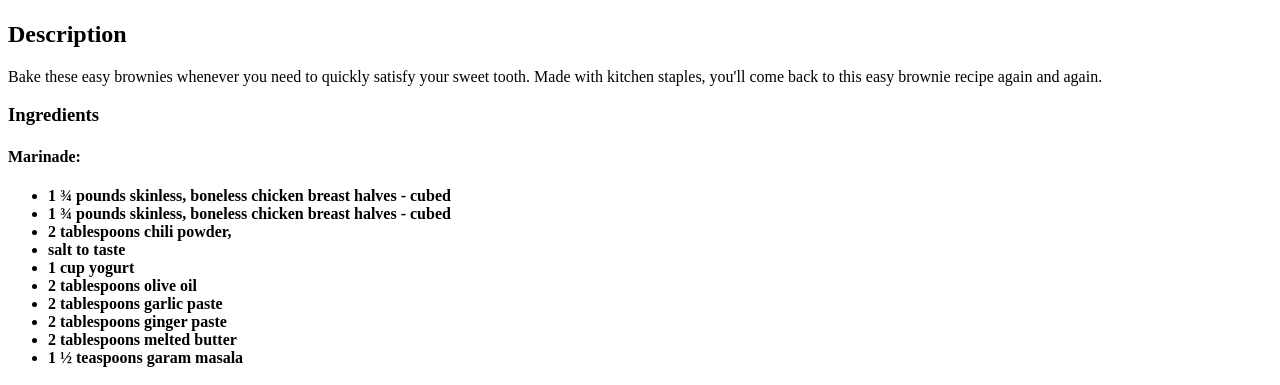
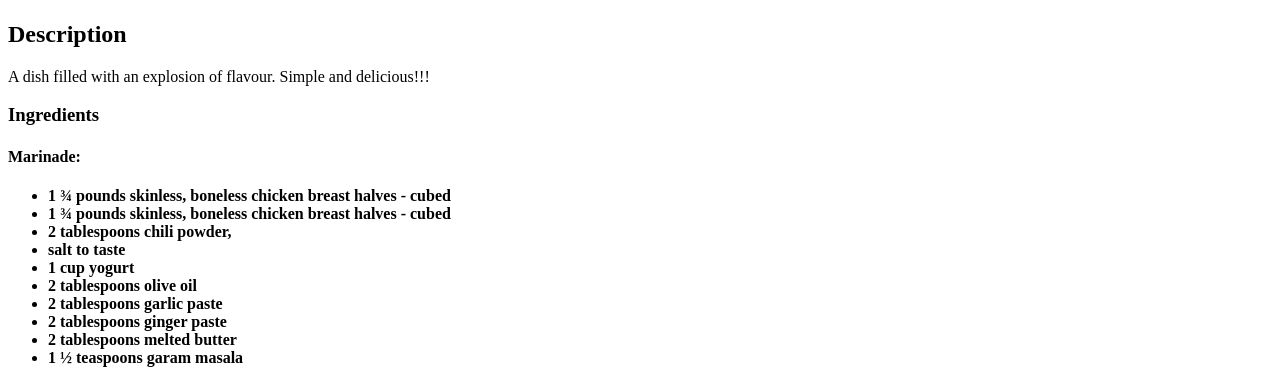
Before and after one commit to AbdulkarimMziya/odin-recipes, a plain HTML site: page recipes/butter-chicken.html in a window 1280 px wide. Shown: the part 411-796 px from the top of the page. Drawn offline with Linux system fonts and the light colour scheme.

Commit message:
Edit description for butter chicken recipe

```diff
--- a/recipes/butter-chicken.html
+++ b/recipes/butter-chicken.html
@@ -13,8 +13,8 @@
 
     <h2>Description</h2>
     <p>
-        Bake these easy brownies whenever you need to quickly satisfy your sweet tooth.
-        Made with kitchen staples, you'll come back to this easy brownie recipe again and again.
+        A dish filled with an explosion of flavour.
+        Simple and delicious!!!
     </p>
 
     <h3>Ingredients</h3>
```
